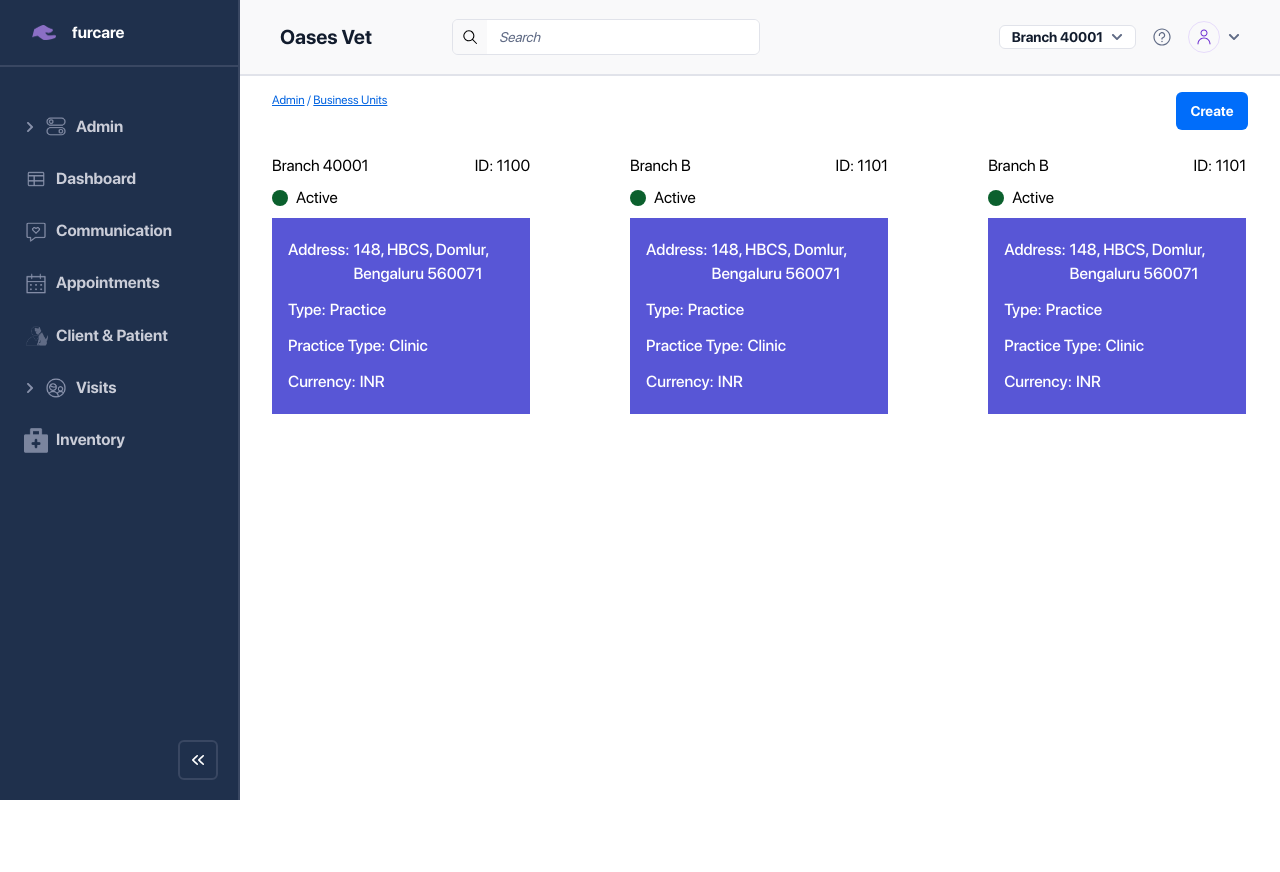
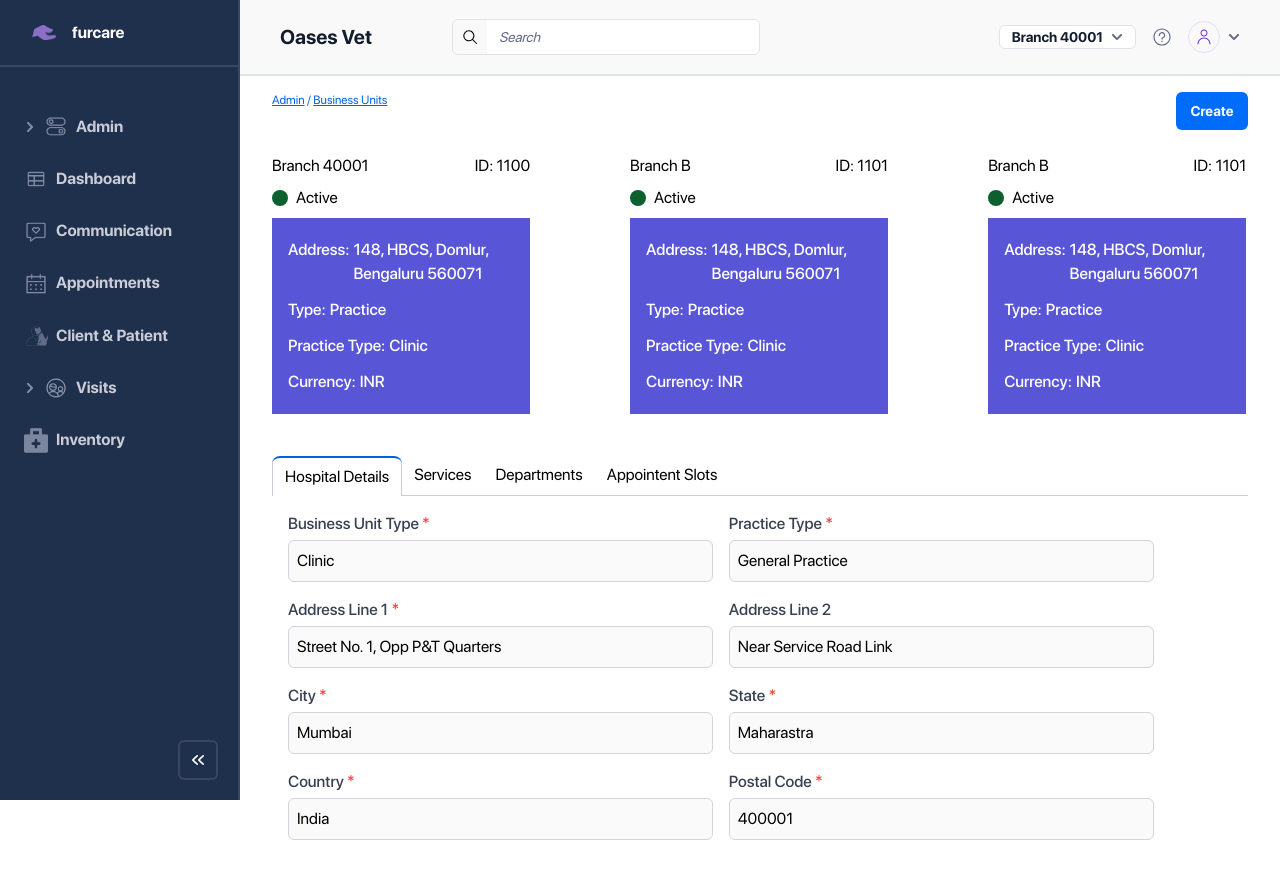
Before and after one commit to Netpuppys/client-crm-furcare, a React (Create React App) app: page /admin/business-units in a window 1280 px wide. Before the commit the page ends 800 px from the top, so only its background shows below. Built offline with nearby package versions, Linux system fonts and the light colour scheme; what @twilio-paste/core would draw is missing.

Commit message:
updated business unit according to new figma

```diff
--- a/src/Components/Admin/BusinessUnits/BusinessUnitsPage.js
+++ b/src/Components/Admin/BusinessUnits/BusinessUnitsPage.js
@@ -107,7 +107,6 @@ const BusinessUnitsPage = () => {
                 </Link>
             </div>
             <button
-                onClick={() => setCreateNew(true)}
                 className='bg-[#006DFA] w-[4.5rem] h-[2.375rem] rounded-md flex text-white font-semibold text-sm items-center justify-center'
             >
                 Create
@@ -130,8 +129,9 @@ const BusinessUnitsPage = () => {
             ))}
         </div>}
 
-        {createNew &&
-        <CreateNew />}
+        <div className='mt-10'>
+            <CreateNew />
+        </div>
     </div>
   )
 }
```
